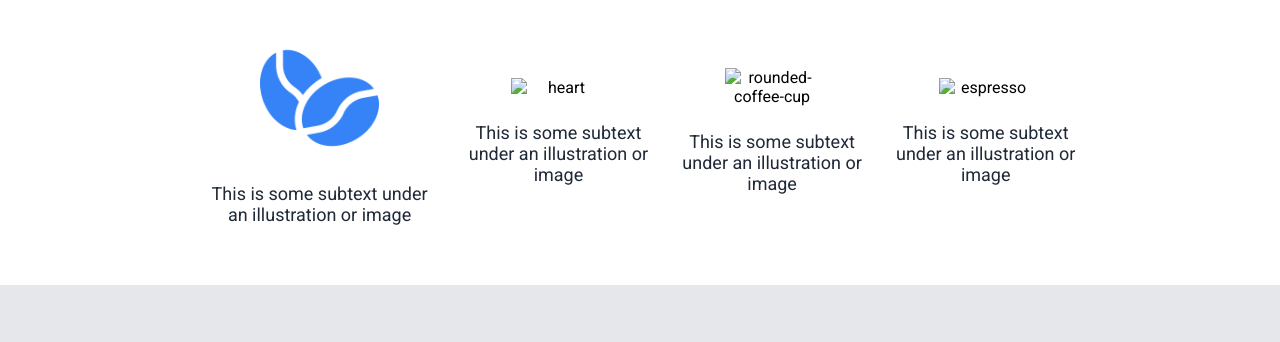
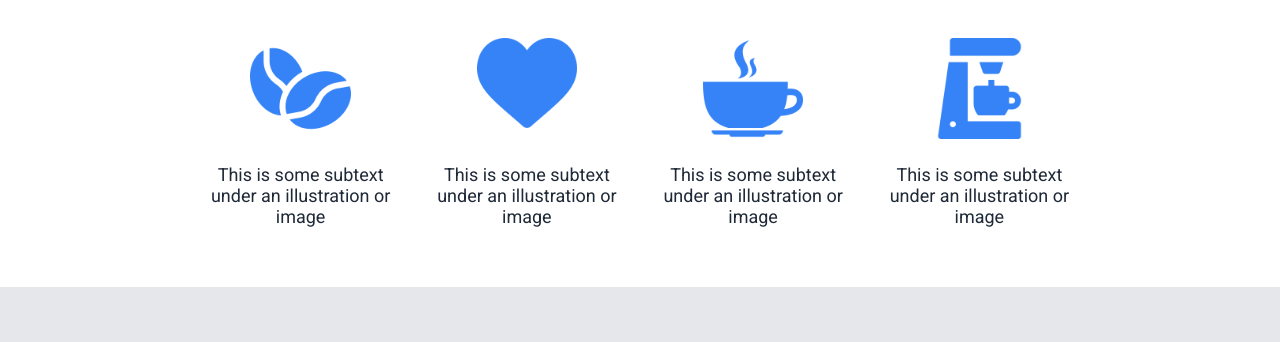
Before and after one commit to ktrebor/landing-page-odin-project, a plain HTML site: page index.html in a window 1280 px wide. Shown: the part 434-776 px from the top of the page. Drawn offline with Linux system fonts and the light colour scheme; the site is published under a folder, as on GitHub Pages, so addresses that start at the root find nothing.

Commit message:
Update index.html

```diff
--- a/index.html
+++ b/index.html
@@ -37,15 +37,15 @@
                 <p>This is some subtext under an illustration or image</p>
             </div>
             <div class="subtext-and-image">
-                <img src="/images/heart.png" alt="heart" class="icon-image">
+                <img src="images/heart.png" alt="heart" class="icon-image">
                 <p>This is some subtext under an illustration or image</p>
             </div>
             <div class="subtext-and-image">
-                <img src="/images/hot-coffee-rounded-cup-on-a-plate-from-side-view.png" alt="rounded-coffee-cup" class="icon-image">
+                <img src="images/hot-coffee-rounded-cup-on-a-plate-from-side-view.png" alt="rounded-coffee-cup" class="icon-image">
                 <p>This is some subtext under an illustration or image</p>
             </div>
             <div class="subtext-and-image">
-                <img src="/images/espresso.png" alt="espresso" class="icon-image">
+                <img src="images/espresso.png" alt="espresso" class="icon-image">
                 <p>This is some subtext under an illustration or image</p>
             </div>
         </div>
```
